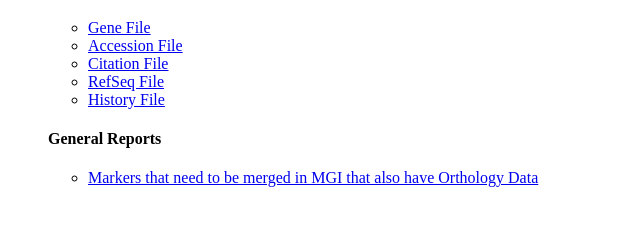
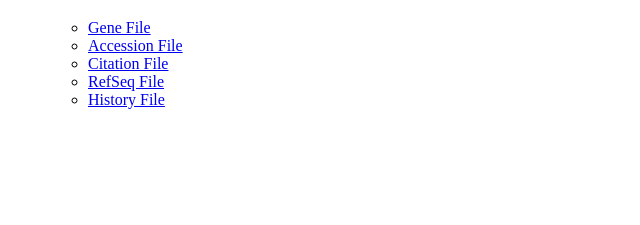
Before and after one commit to mgijax/entrezgeneload, a plain HTML site: page index.html in a window 1280 px wide. Shown: the part 87-312 px from the top of the page, without its empty margins (0-640 px from the left). Drawn offline with Linux system fonts and the light colour scheme.

Commit message:
removed merges.sql.rpt

```diff
--- a/index.html
+++ b/index.html
@@ -13,9 +13,4 @@
 <LI><A HREF="/data/loads/entrezgene/entrezgeneload/input/gene_history">History File</A>
 </UL>
 
-<H4>General Reports</H4>
-<UL>
-<LI><A HREF="/data/loads/entrezgene/entrezgeneload/output/merges.sql.rpt">Markers that need to be merged in MGI that also have Orthology Data</A>
 </UL>
-
-</UL>
```
